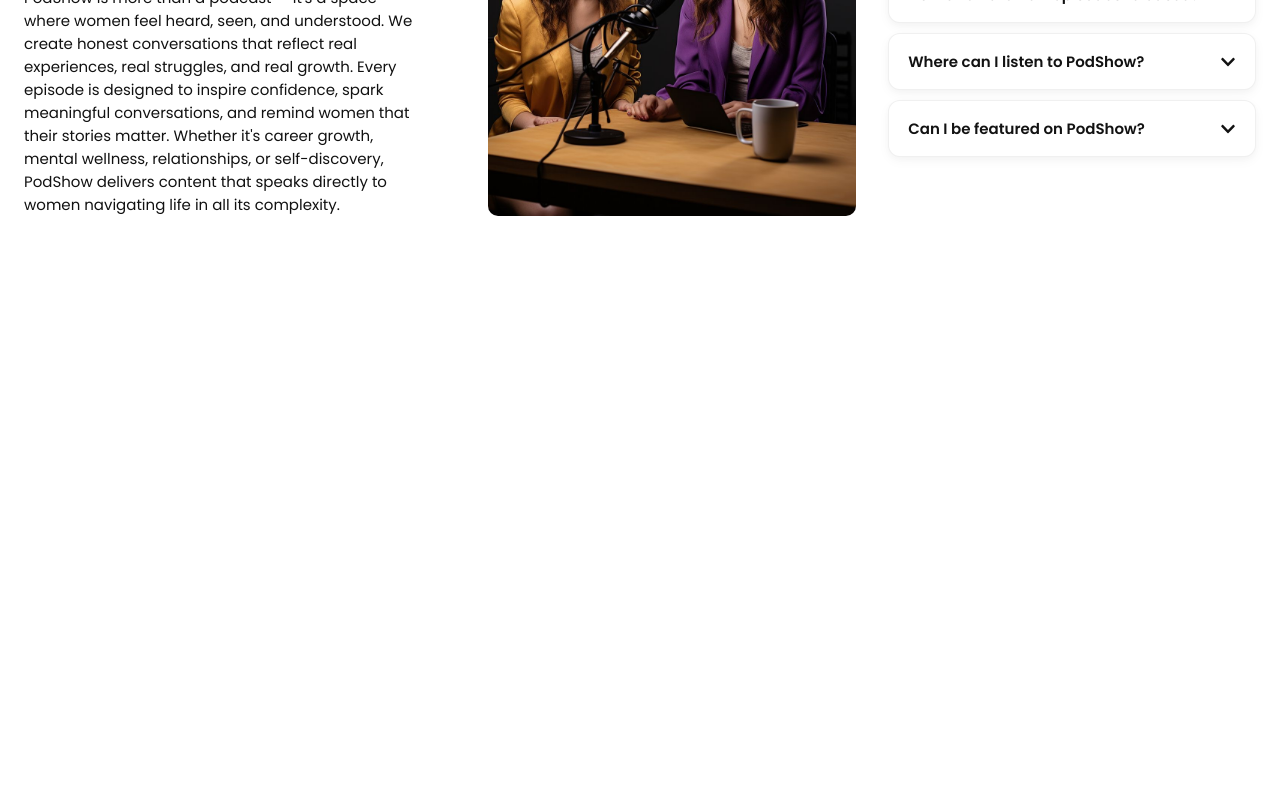
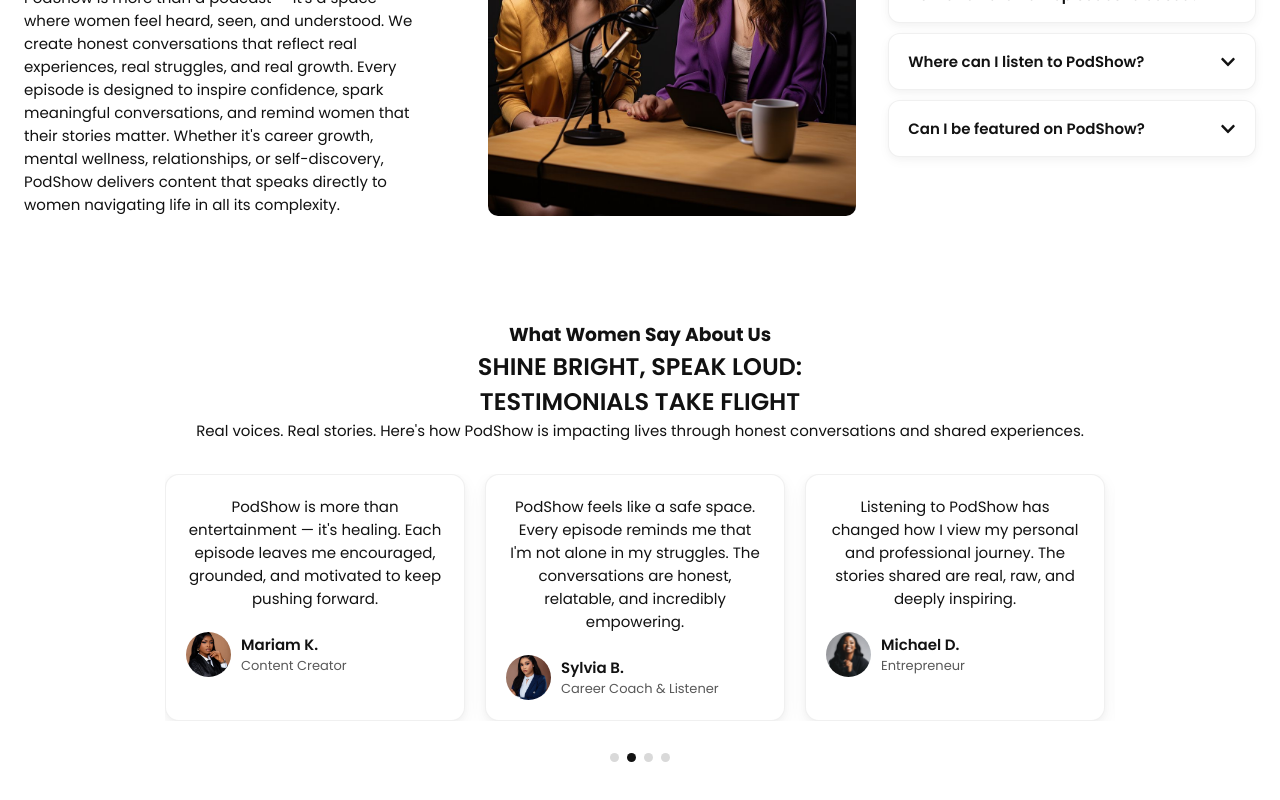
Before and after one commit to AghoghoOgbotor18/podShow, a React (Vite) app: page / in a window 1280 px wide. Shown: the part 3311-4111 px from the top of the page. Before the commit the page ends 3631 px from the top, so only its background shows below. Built offline with nearby package versions, Linux system fonts and the light colour scheme.

Commit message:
feat: add the testimonial section

```diff
--- a/src/App.jsx
+++ b/src/App.jsx
@@ -6,6 +6,7 @@
 import Speakers from './Sections/Speakers/Speakers';
 import CTASection from './Sections/CTASection/CTASection';
 import WhyChooseUs from './Sections/WhyChooseUs/WhyChooseUs';
+import Testimonials from './Sections/Testimonials/Testimonials';
 
 const App = () => {
   return (
@@ -20,6 +21,7 @@
         <Speakers />
         <CTASection />
         <WhyChooseUs />
+        <Testimonials />
       </main>
     </>
   )
--- /dev/null
+++ b/src/Sections/Testimonials/Testimonials.jsx
@@ -0,0 +1,193 @@
+import React, { useEffect, useState } from 'react'
+import {
+  Identity, Image, Name, Names, Role, TestimonialCard, TestimonialCards, TestimonialContainer, TestimonialSection, Dots, Dot
+} from './Testimonials.styles';
+import { Subtitle, Text, Title } from '../About/About.styles';
+import firstPerson from "../../assets/Images/passprt1.jpg";
+import secondPerson from "../../assets/Images/passprt2.jpg";
+import thirdPerson from "../../assets/Images/passprt3.jpg";
+
+const Testimonials = () => {
+    const [currentSlide, setCurrentSlide] = useState(0);
+    const [cardPerSlide, setCardPerSlide] = useState(3);
+
+    const testimonials = [
+        {
+            id: 1,
+            name: "Aisha M.",
+            role: "Career Coach & Listener",
+            message:
+            "PodShow feels like a safe space. Every episode reminds me that I'm not alone in my struggles. The conversations are honest, relatable, and incredibly empowering.",
+            image: firstPerson,
+        },
+        {
+            id: 2,
+            name: "Blessing O.",
+            role: "Entrepreneur",
+            message:
+            "Listening to PodShow has changed how I view my personal and professional journey. The stories shared are real, raw, and deeply inspiring.",
+            image: secondPerson,
+        },
+        {
+            id: 3,
+            name: "Tolu A.",
+            role: "University Student",
+            message:
+            "This podcast gives me clarity and confidence. It feels like having meaningful conversations with women who truly understand what I'm going through.",
+            image: thirdPerson,
+        },
+        {
+            id: 4,
+            name: "Mariam K.",
+            role: "Content Creator",
+            message:
+            "PodShow is more than entertainment — it's healing. Each episode leaves me encouraged, grounded, and motivated to keep pushing forward.",
+            image: secondPerson,
+        },
+        {
+            id: 5,
+            name: "Sylvia B.",
+            role: "Career Coach & Listener",
+            message:
+            "PodShow feels like a safe space. Every episode reminds me that I'm not alone in my struggles. The conversations are honest, relatable, and incredibly empowering.",
+            image: firstPerson,
+        },
+        {
+            id: 6,
+            name: "Michael D.",
+            role: "Entrepreneur",
+            message:
+            "Listening to PodShow has changed how I view my personal and professional journey. The stories shared are real, raw, and deeply inspiring.",
+            image: thirdPerson,
+        },
+        {
+            id: 7,
+            name: "Ife M.",
+            role: "University Student",
+            message:
+            "This podcast gives me clarity and confidence. It feels like having meaningful conversations with women who truly understand what I'm going through.",
+            image: firstPerson,
+        },
+        {
+            id: 8,
+            name: "Brian A.",
+            role: "Content Creator",
+            message:
+            "PodShow is more than entertainment — it's healing. Each episode leaves me encouraged, grounded, and motivated to keep pushing forward.",
+            image: secondPerson,
+        },
+        {
+            id: 9,
+            name: "Sylvia B.",
+            role: "Career Coach & Listener",
+            message:
+            "PodShow feels like a safe space. Every episode reminds me that I'm not alone in my struggles. The conversations are honest, relatable, and incredibly empowering.",
+            image: firstPerson,
+        },
+        {
+            id: 10,
+            name: "Michael D.",
+            role: "Entrepreneur",
+            message:
+            "Listening to PodShow has changed how I view my personal and professional journey. The stories shared are real, raw, and deeply inspiring.",
+            image: thirdPerson,
+        },
+        {
+            id: 11,
+            name: "Ife M.",
+            role: "University Student",
+            message:
+            "This podcast gives me clarity and confidence. It feels like having meaningful conversations with women who truly understand what I'm going through.",
+            image: firstPerson,
+        },
+        {
+            id: 12,
+            name: "Brian A.",
+            role: "Content Creator",
+            message:
+            "PodShow is more than entertainment — it's healing. Each episode leaves me encouraged, grounded, and motivated to keep pushing forward.",
+            image: secondPerson,
+        },
+    ];
+    //detect screen size
+    useEffect(() => {
+        const updateCard = () => {
+            if(window.innerWidth < 768){
+                setCardPerSlide(1);
+            } else if(window.innerWidth < 1024){
+                setCardPerSlide(2);
+            } else{
+                setCardPerSlide(3);
+            }
+        }
+        updateCard();
+        window.addEventListener("resize", updateCard);
+        return () => window.removeEventListener("resize", updateCard);
+    }, []);
+
+    const totalSlides = Math.ceil(testimonials.length / cardPerSlide);
+
+    //autoslide
+    useEffect(() => {
+        const interval = setInterval(() => {
+            setCurrentSlide((prev) => prev === totalSlides - 1 ? 0 : prev+1);
+        }, 4000);
+
+        return () => clearInterval(interval);
+    }, [totalSlides]);
+
+    const startIndex = currentSlide * cardPerSlide;
+    const visibleTestimonials = testimonials.slice(startIndex, startIndex + cardPerSlide);
+
+    return (
+        <TestimonialSection>
+            <Title>What Women Say About Us</Title>
+            <Subtitle>
+                Shine Bright, Speak Loud:<br />
+                Testimonials Take Flight
+            </Subtitle>
+
+            <Text>
+                Real voices. Real stories. Here's how PodShow is impacting lives
+                through honest conversations and shared experiences.
+            </Text>
+
+            <TestimonialContainer>
+                <TestimonialCards
+                style={{
+                    transform: `translateX(-${
+                    currentSlide * (320 * cardPerSlide)
+                    }px)`,
+                }}
+                >
+                {testimonials.map((item) => (
+                    <TestimonialCard key={item.id}>
+                    <Text>{item.message}</Text>
+                    <Identity>
+                        <Image src={item.image} alt={item.name} />
+                        <Names>
+                        <Name>{item.name}</Name>
+                        <Role>{item.role}</Role>
+                        </Names>
+                    </Identity>
+                    </TestimonialCard>
+                ))}
+                </TestimonialCards>
+            </TestimonialContainer>
+
+            {/* ---- DOTS ---- */}
+            <Dots>
+                {Array.from({ length: totalSlides }).map((_, index) => (
+                <Dot
+                    key={index}
+                    active={index === currentSlide}
+                    onClick={() => setCurrentSlide(index)}
+                />
+                ))}
+            </Dots>
+        </TestimonialSection>
+
+    )
+}
+
+export default Testimonials
--- /dev/null
+++ b/src/Sections/Testimonials/Testimonials.styles.jsx
@@ -0,0 +1,95 @@
+import styled from "styled-components";
+import { devices } from "../../Styles/media";
+
+export const TestimonialSection = styled.section`
+  margin: 4rem 1.5rem;
+  text-align: center;
+`;
+
+export const TestimonialContainer = styled.div`
+  width: 100%;
+  max-width: 950px;
+  margin: 2rem auto;
+  overflow: hidden;
+
+  @media ${devices.tablet}{
+    max-width: 630px;
+  }
+
+  @media ${devices.tablet}{
+    max-width: 300px;
+  }
+`;
+
+export const TestimonialCards = styled.div`
+  display: flex;
+  gap: 20px;
+  transition: transform 0.6s ease-in-out;
+`;
+
+export const TestimonialCard = styled.div`
+  background: #ffffff;
+  color: #121212;
+  border: 1px solid rgba(0, 0, 0, 0.06);
+  box-shadow:
+    0 6px 18px rgba(0, 0, 0, 0.05),
+    0 2px 6px rgba(0, 0, 0, 0.03);
+  display: flex;
+  flex-direction: column;
+  gap: 12px;
+  border-radius: 14px;
+  min-width: 300px;
+  padding: 20px;
+`;
+
+export const Identity = styled.div`
+  display: flex;
+  align-items: center;
+  gap: 10px;
+  margin-top: 10px;
+`;
+
+export const Image = styled.img`
+  width: 45px;
+  height: 45px;
+  border-radius: 50%;
+  object-fit: cover;
+`;
+
+export const Names = styled.div`
+  display: flex;
+  flex-direction: column;
+  text-align: left;
+`;
+
+export const Name = styled.h4`
+  font-weight: 600;
+  font-size: 15px;
+  margin: 0;
+`;
+
+export const Role = styled.p`
+  font-size: 13px;
+  opacity: 0.7;
+  margin: 0;
+`;
+
+export const Dots = styled.div`
+  display: flex;
+  justify-content: center;
+  gap: 8px;
+  margin-top: 1.5rem;
+`;
+
+export const Dot = styled.span`
+  width: 9px;
+  height: 9px;
+  border-radius: 50%;
+  background: ${({ active }) => (active ? "#121212" : "#d9d9d9")};
+  transition: all 0.3s ease;
+  cursor: pointer;
+
+  &:hover {
+    transform: scale(1.2);
+  }
+`;
--- a/src/Styles/media.js
+++ b/src/Styles/media.js
@@ -1,5 +1,5 @@
 export const devices = {
-    mobile: "(max-width: 600px)",
-    tablet: "(max-width: 900px)",
+    mobile: "(max-width: 768px)",
+    tablet: "(max-width: 1024px)",
     desktop: "(max-width: 1024px)"
 }
```
